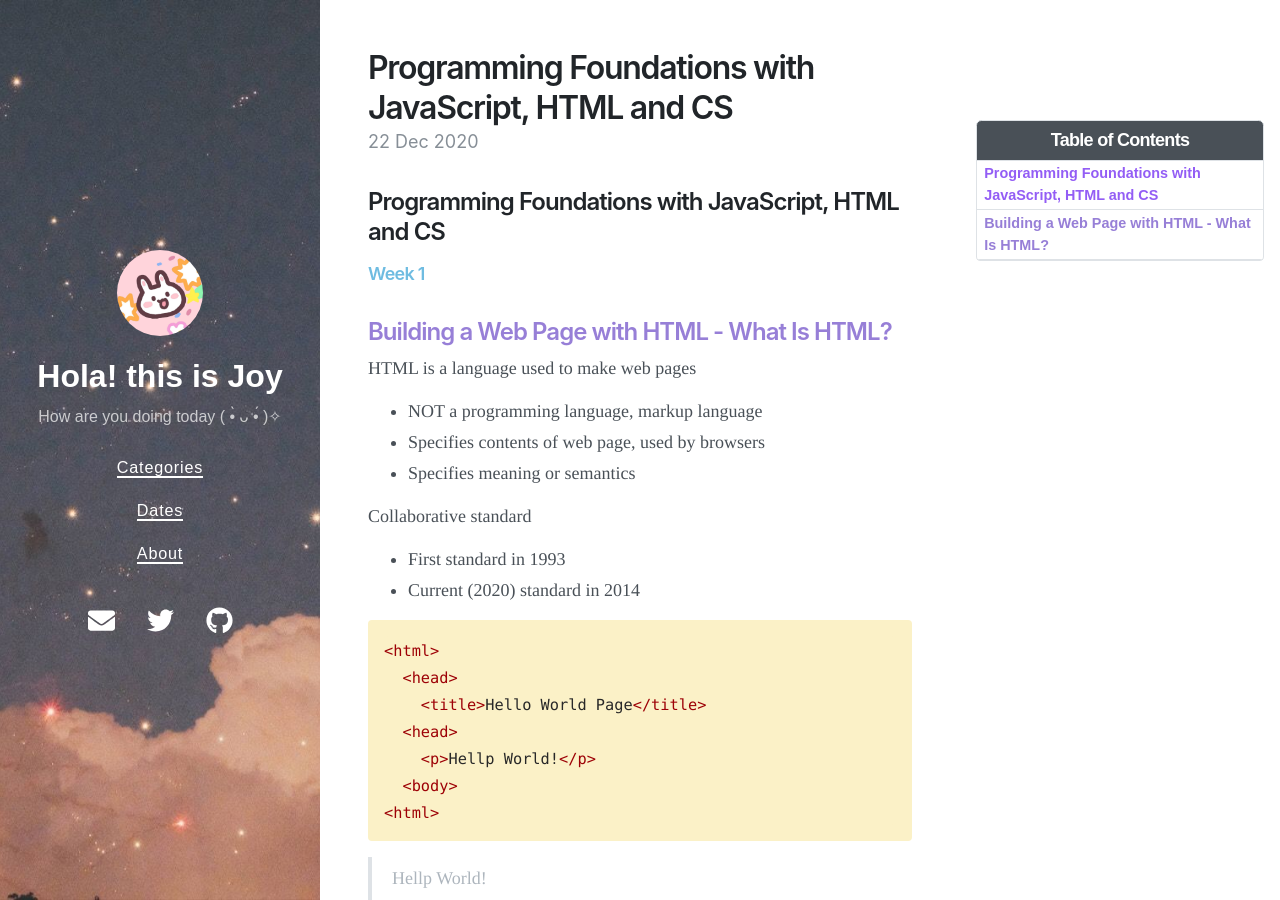
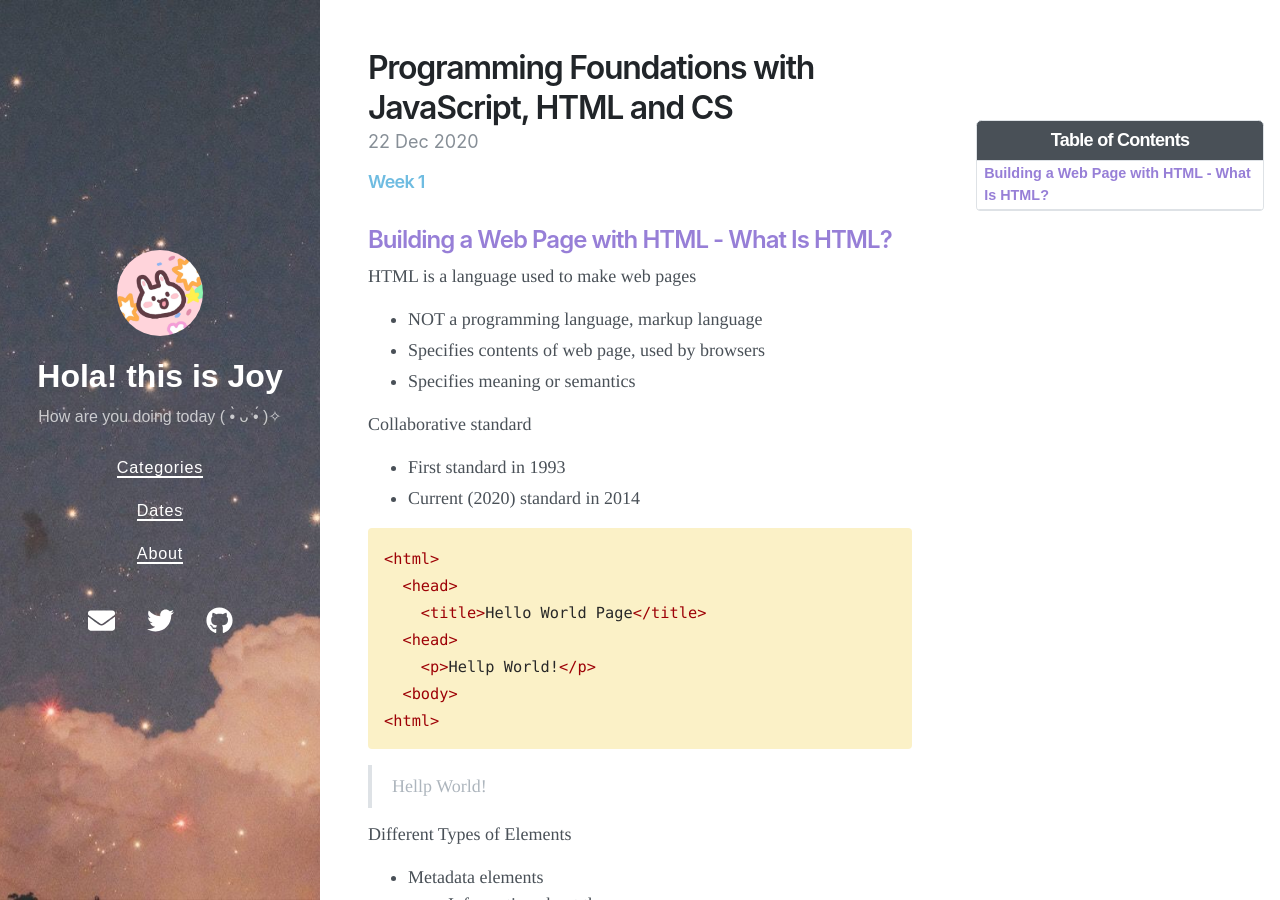
Before and after one commit to Joy3Luo/mathnotes, a Jekyll site: the page built from _posts/2020-12-22-JavahtmlDuke.md, in a window 1280 px wide and 900 px high. Built offline with Jekyll 4.4.1, drawn with Linux system fonts in a browser that asks for light colours; nearby versions of some CDN libraries.

Commit message:
Update 2020-12-22-JavahtmlDuke.md

```diff
--- a/_posts/2020-12-22-JavahtmlDuke.md
+++ b/_posts/2020-12-22-JavahtmlDuke.md
@@ -16,9 +16,6 @@ math: true
 
     gtag('config', 'G-TG0XJZG53F');
   </script>
-
-
-## Programming Foundations with JavaScript, HTML and CS
 
 #### <font color= 6FBCE1>Week 1</font>
 
```
